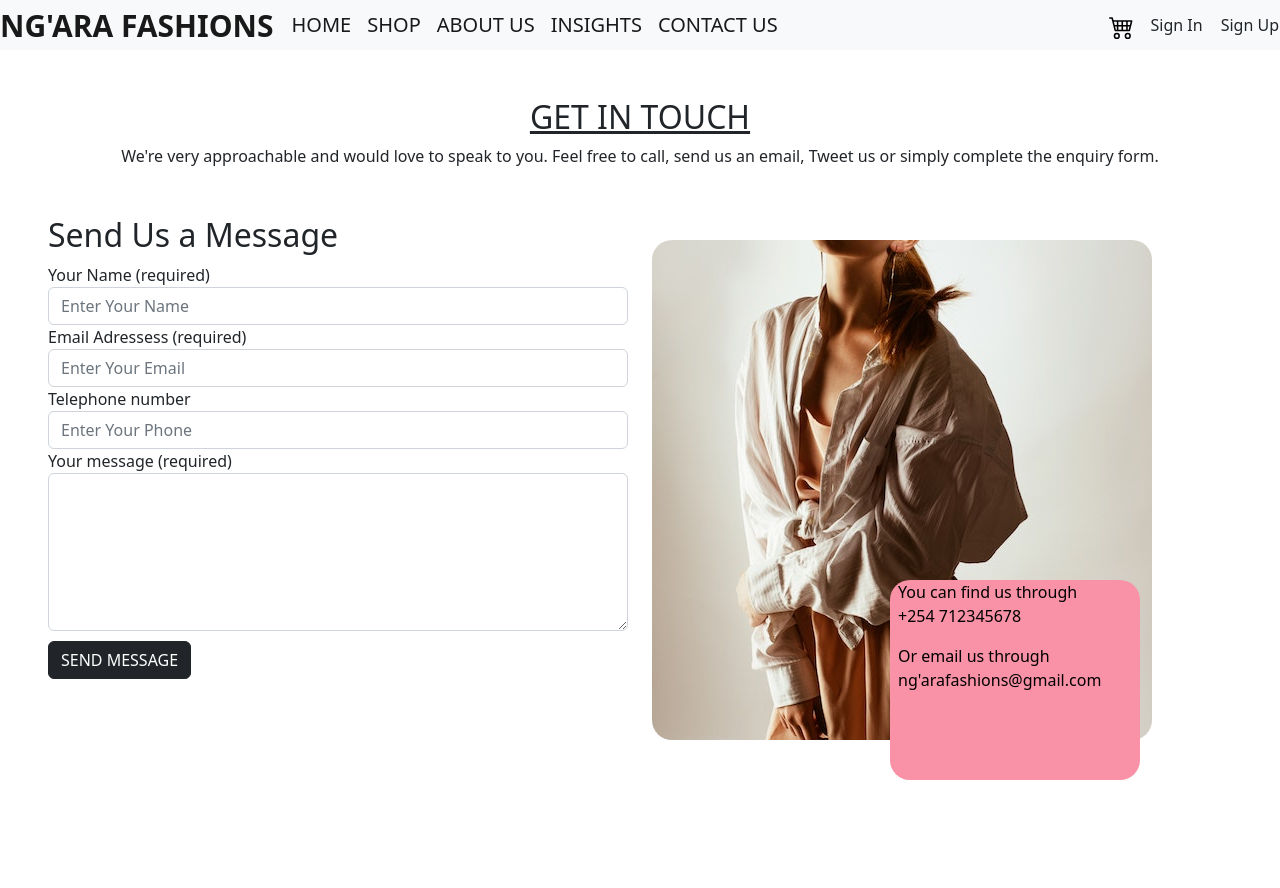
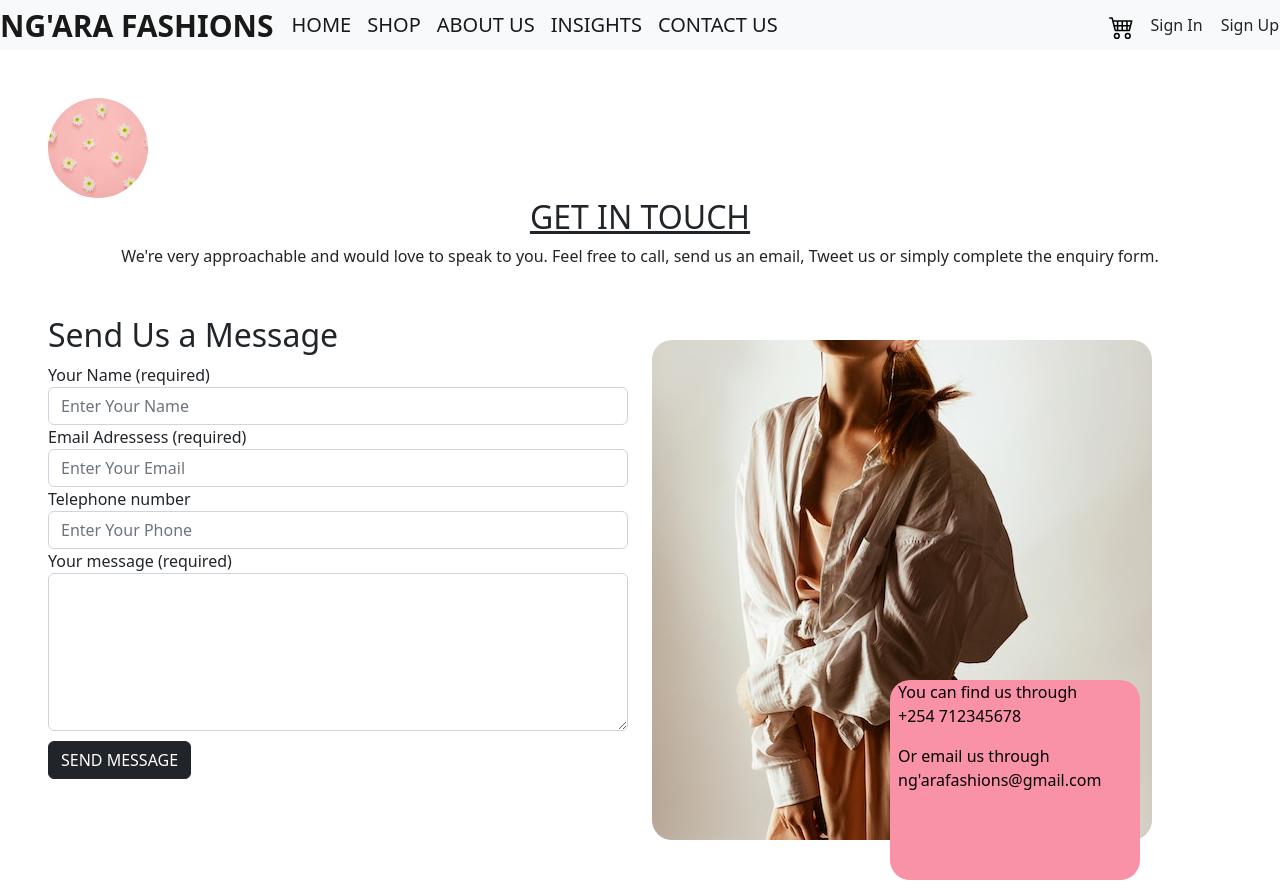
Before and after one commit to Carol254/kuiFashions, an Angular app: page /dashboard/contact-us in a window 1280 px wide. Before the commit the page ends 800 px from the top, so only its background shows below. Built offline with nearby package versions, Linux system fonts and the light colour scheme.

Commit message:
changes made to contact-us

```diff
--- a/src/app/dashboard/contact-us/contact-us.component.css
+++ b/src/app/dashboard/contact-us/contact-us.component.css
@@ -26,6 +26,7 @@ body {
  .contact-img{
   border-radius: 20px;
  }
+
   .sub-contact-info{
     background-color: #f992a6;
     position:absolute;
@@ -35,5 +36,9 @@ body {
     height:200px;
     color:#000;
     border-radius: 20px;
-
   }
+  .flower-img{
+    width:100px;
+    height:100px;
+    border-radius: 50%;
+  }
--- a/src/app/dashboard/contact-us/contact-us.component.html
+++ b/src/app/dashboard/contact-us/contact-us.component.html
@@ -1,4 +1,8 @@
 <div class="green-contact-form p-5 bg-white">
+
+  <div>
+    <img src="/assets/flower.jpg" class="flower-img">
+  </div>
 
     <div class="title-form mb-5">
       <h2><u> GET IN TOUCH </u></h2>
```
Also changed, not shown: src/assets/flower.jpg (added).
